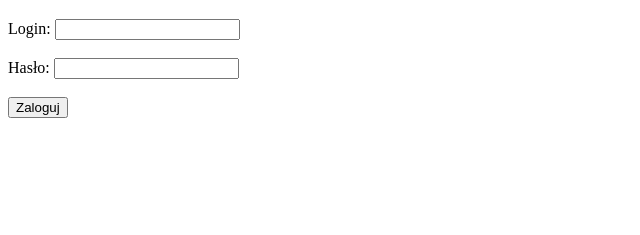
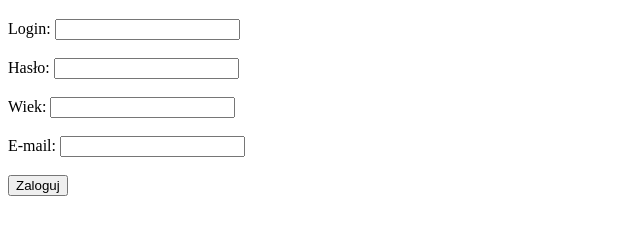
Before and after one commit to seborex/Lab-issues, a plain HTML site: page index.html in a window 1280 px wide. Shown: the part 61-296 px from the top of the page, without its empty margins (0-640 px from the left). Drawn offline with Linux system fonts and the light colour scheme.

Commit message:
Update_index.html
Dodałam pola: wiek i email

```diff
--- a/index.html
+++ b/index.html
@@ -18,6 +18,16 @@
 
     <br><br>
 
+    <label for="wiek">Wiek:</label>
+    <input type="number" id="wiek">
+
+    <br><br>
+
+    <label for="email">E-mail:</label>
+    <input type="text" id="email">
+
+    <br><br>
+
     <button id="zaloguj">Zaloguj</button>
 
     <p id="komunikat"></p>
```
